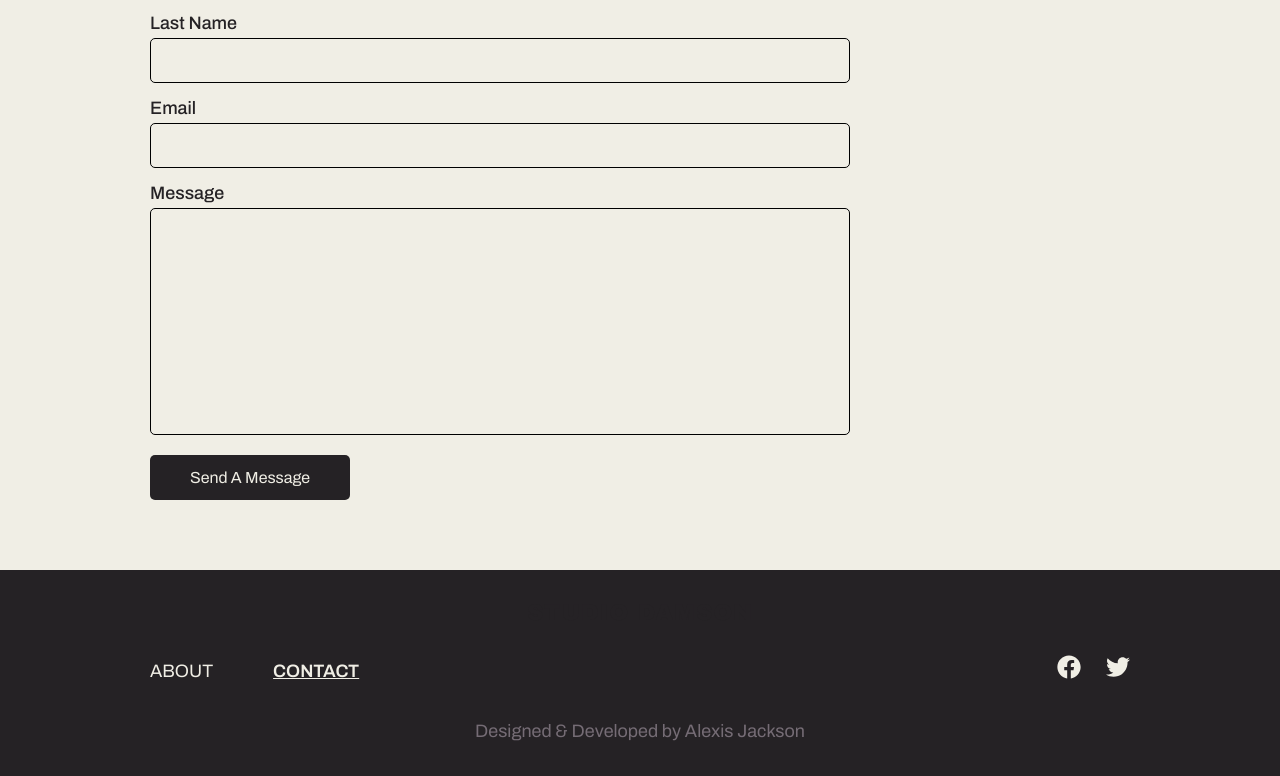
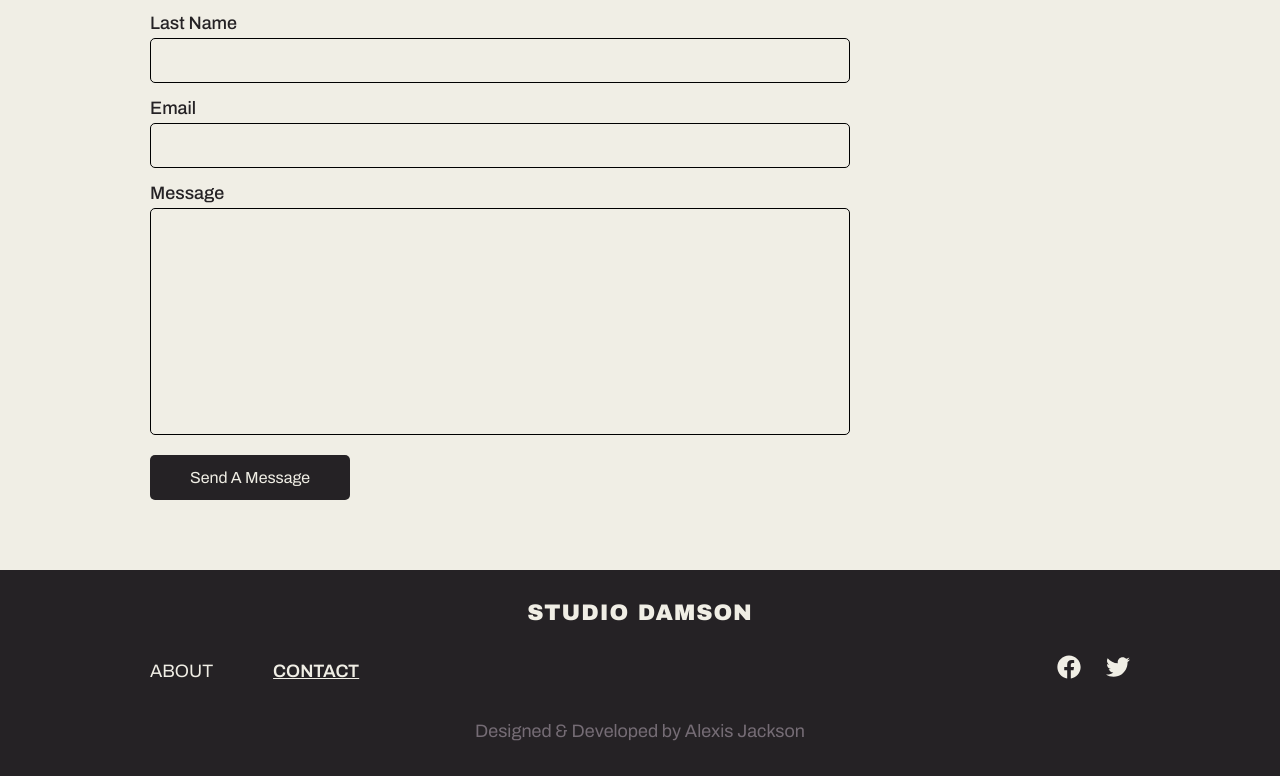
Before and after one commit to alexismgjackson-github/studio-damson, a React (Vite) app: page /contact in a window 1280 px wide. Shown: the part 348-1124 px from the top of the page. Built offline with nearby package versions, Linux system fonts and the light colour scheme; some icons are missing.

Commit message:
Site logo changes

```diff
--- a/src/components/Footer.css
+++ b/src/components/Footer.css
@@ -10,6 +10,15 @@ footer {
   display: flex;
   flex-direction: column;
   gap: 3rem;
+}
+
+.footer--primary .site--logo {
+  color: var(--color-light);
+  font-family: var(--font-family-primary);
+  font-size: 2.25rem;
+  letter-spacing: 0.1rem;
+  margin-bottom: 0.3rem;
+  text-transform: uppercase;
 }
 
 .footer--secondary {
--- a/src/components/Header.css
+++ b/src/components/Header.css
@@ -9,7 +9,7 @@ header {
   top: 0;
 }
 
-.site--logo {
+header .site--logo {
   color: var(--color-dark);
   font-family: var(--font-family-primary);
   font-size: 2.25rem;
```
